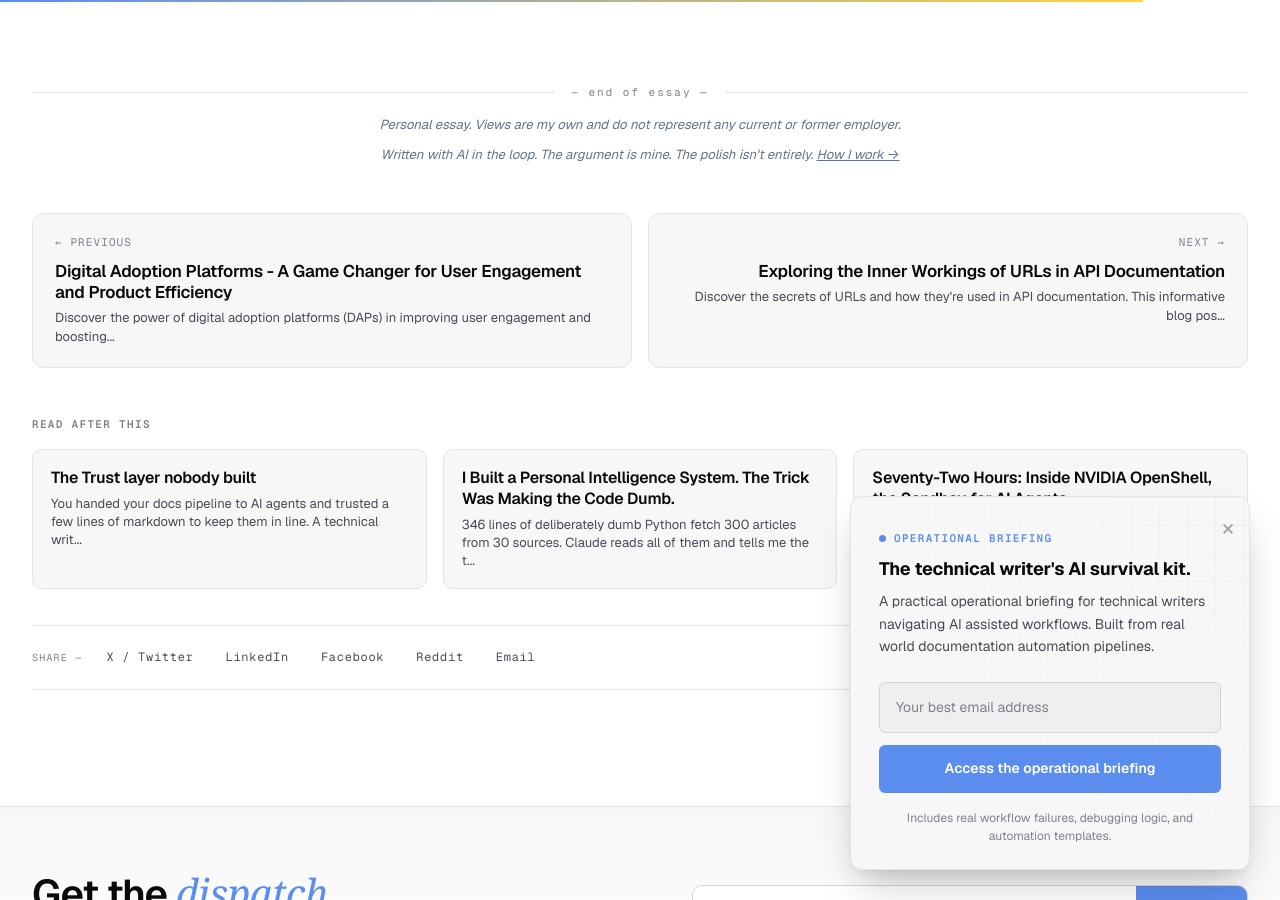
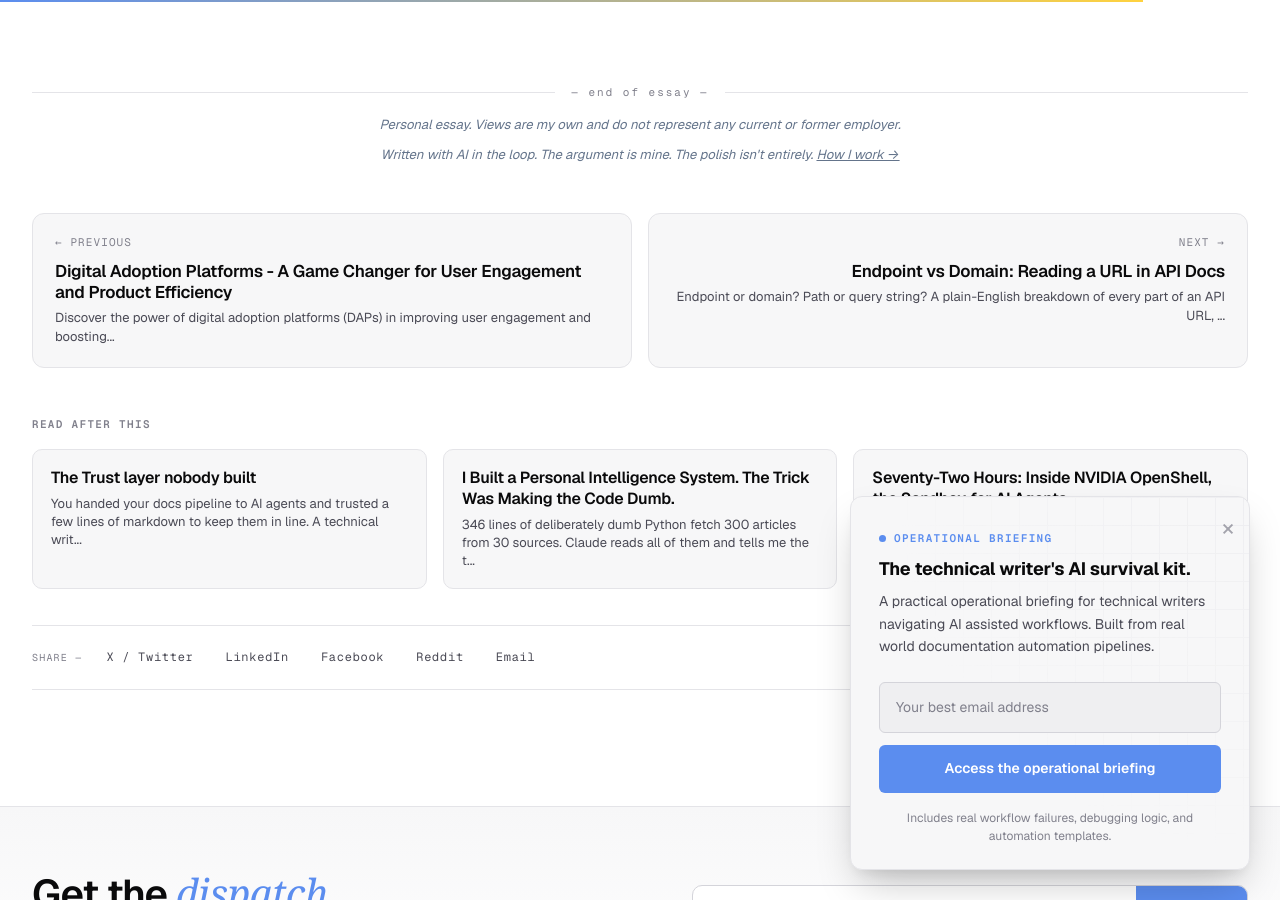
Before and after one commit to gautriv/gautriv.github.io, a Jekyll site: the page built from _posts/2023/1/2023-1-12-resume.md, in a window 1280 px wide and 900 px high, scrolled down 5349 px. Built offline with Jekyll 4.4.1, drawn with Linux system fonts in a browser that asks for light colours; some web fonts are replaced; comment, search, counter and statistics services are not loaded.

Commit message:
SEO: optimize meta title + description for /dissecting-urls/
Target query "endpoint vs domain" (GSC pos 11.1, 28 impr, 0 clicks). New
title names the comparison head-on; description trimmed from ~330 to 145
chars (also drops the "delves into" filler).

Record the CTR backlog: 4 items done with pre-change baselines + applied
copy for the grading pass, 2 open (books = content gap, git page = external).

Co-Authored-By: Claude Opus 4.8 <noreply@anthropic.com>

```diff
--- a/_posts/2023/1/2023-1-21-urldissection.md
+++ b/_posts/2023/1/2023-1-21-urldissection.md
@@ -1,11 +1,11 @@
 ---
-title: Exploring the Inner Workings of URLs in API Documentation
+title: "Endpoint vs Domain: Reading a URL in API Docs"
 category: API documentation
 image: "/assets/url-dissect.png"
 header-img: "/assets/url-dissect.png"
 keywords: [URLs, API documentation, web addresses, web resources, protocols, domains, paths, query parameters, endpoints, developers, marketers, troubleshoot API issues, track website performance, API development, web development, resources access, API understanding, API usage, API resources, API endpoints, API troubleshoot, API performance tracking, API mastery]
 permalink: /dissecting-urls/
-description: Discover the secrets of URLs and how they're used in API documentation. This informative blog post delves into the different components of a URL, including the protocol, domain, path, and query parameters. Learn how these components work together to specify resources in APIs and how understanding them can make it easier to use APIs. Real-world examples and scenarios are included to provide a deeper understanding of the concepts discussed.
+description: "Endpoint or domain? Path or query string? A plain-English breakdown of every part of an API URL, with real examples you can map to your own docs."
 ---
 
 Have you ever wondered what is a URL that you enter into the address bar of your browser to access a website or web page? What does it contain? How to document it when working on a API documentation?
```
Also changed, not shown: 1 other file.
